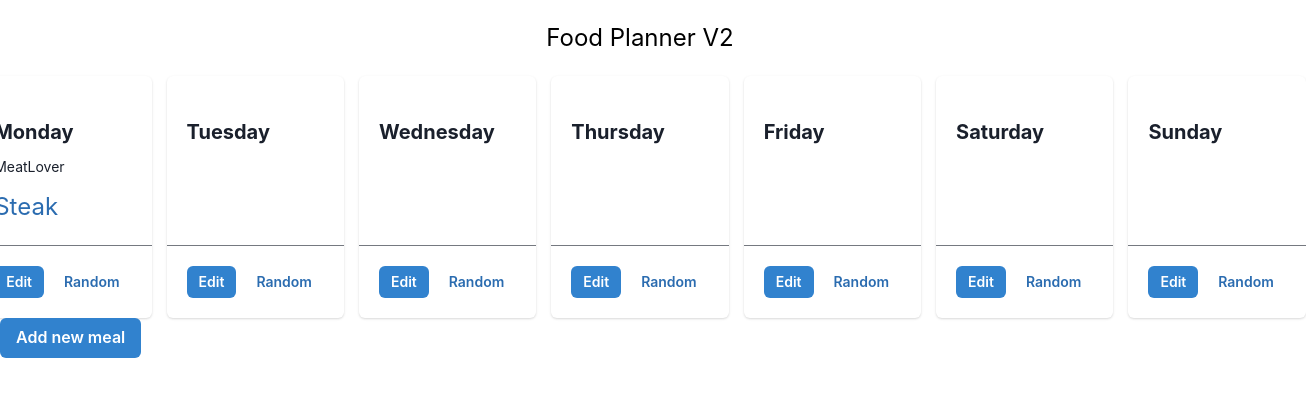
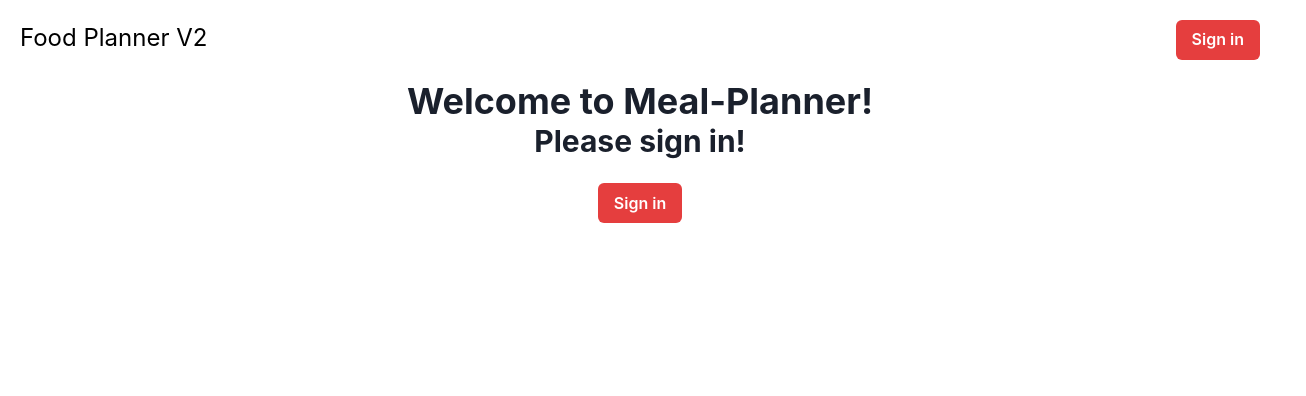
Before and after one commit to KaroGil/Meal-Planner, a React (Create React App) app: page / in a window 1280 px wide. Shown: the top 396 px of the page, 1306 px wide, since content can reach past the window. Built offline with nearby package versions, Linux system fonts and the light colour scheme.

Commit message:
seperate home pages

```diff
--- a/src/App.css
+++ b/src/App.css
@@ -20,6 +20,8 @@ body{
 }
 
 .header{
+  display: flex;
+  justify-content: space-between;
   text-align: center;
   color:Black;
   font-size: x-large;
@@ -51,3 +53,6 @@ select{
   background-color: antiquewhite;
   border:none;
 }
+.home{
+  text-align: center;
+}
--- a/src/App.js
+++ b/src/App.js
@@ -1,26 +1,25 @@
 import { useState } from 'react';
 import './App.css';
-import { AddNewMeal } from './components/AddNewMeal';
 import { Header } from './components/Header';
-import {Plan} from './components/Plan';
-import { ChakraProvider, Button } from '@chakra-ui/react'
+import { ChakraProvider } from '@chakra-ui/react'
+import { HomeSignedIn } from './components/HomeSignedIn';
+import { HomeNotSignedIn } from './components/HomeNotSignedIn';
 
 function App() {
-  const [clicked, setClicked] = useState(false);
-  const hide = () =>{
-    setClicked(false);
+  const [signInValue, setIn] = useState(false); //signInValue => true if signed in and false if not
+
+  const SignIn = () =>{
+    setIn(true);
   }
+  const SignOut = () =>{
+    setIn(false);
+}
 
   return (
     <ChakraProvider>
       <div className="App">
-        <Header hide= {hide}/>
-        <Plan />
-        <div>
-          {clicked ? <AddNewMeal hide= {hide}/> : <div>
-            <Button colorScheme='blue' onClick={()=> setClicked(true)}>Add new meal</Button>
-        </div>}
-        </div>
+        <Header signIn={SignIn} loginState={signInValue} signOut={SignOut}/>
+        {signInValue ? <HomeSignedIn name="Karo" signOut={SignOut}/> : <HomeNotSignedIn signIn={SignIn}/>}
       </div>
     </ChakraProvider>
   );
--- a/src/components/Header.js
+++ b/src/components/Header.js
@@ -1,9 +1,13 @@
 import React from 'react';
+import {Button } from '@chakra-ui/react'
 
-export const Header = () => {
+export const Header = ({signIn, signOut, loginState}) => {
     return (
         <div className='header'>
             <h1>Food Planner V2</h1>
+            <div>
+                {loginState ? <Button colorScheme='red'  onClick={() => signOut()}>Sign out</Button> : <Button colorScheme='red'  onClick={() => signIn()}>Sign in</Button>}
+            </div>
         </div>
     );
 }
--- /dev/null
+++ b/src/components/HomeNotSignedIn.js
@@ -0,0 +1,17 @@
+import { useState } from 'react';
+import { Button,Heading  } from '@chakra-ui/react'
+
+
+export const HomeNotSignedIn = ({signIn}) => {
+
+  return (
+    <div className='home'>
+        <Heading >Welcome to Meal-Planner!</Heading >
+        <Heading size='lg'>Please sign in!</Heading >
+        <br/>
+        <Button colorScheme='red' onClick={() => signIn()}>Sign in</Button>
+        {/* Here instead of just changing the signed in value to true, should be a sign in and authentication process that in the end sets the login vaule to true and the user is logged in */}
+    </div>
+
+  );
+}
--- /dev/null
+++ b/src/components/HomeSignedIn.js
@@ -0,0 +1,25 @@
+import { useState } from 'react';
+import { AddNewMeal } from './AddNewMeal';
+import {Plan} from './Plan';
+import { Button } from '@chakra-ui/react'
+
+export const HomeSignedIn = ({name,signOut}) => {
+    const [clicked, setClicked] = useState(false);
+    const hide = () =>{
+        setClicked(false);
+      }
+  return (
+    <div>
+        <h1>Welcome  {name}!</h1>
+        <div>
+          {clicked ? <AddNewMeal hide= {hide}/> : <div>
+            <Button colorScheme='blue' onClick={()=> setClicked(true)}>Add new meal</Button>
+            </div>}
+        </div>
+        <div>
+          <Plan />
+        </div>
+    </div>
+
+  );
+}
```
